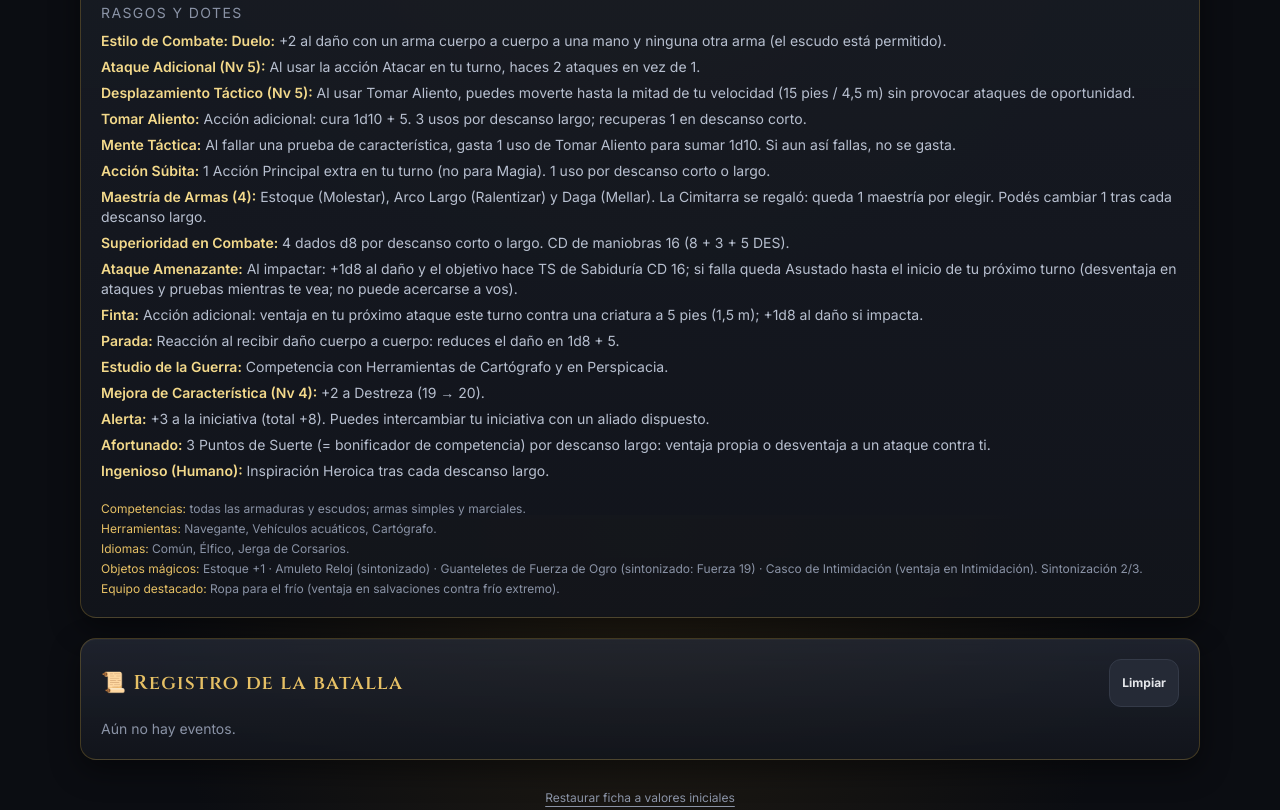
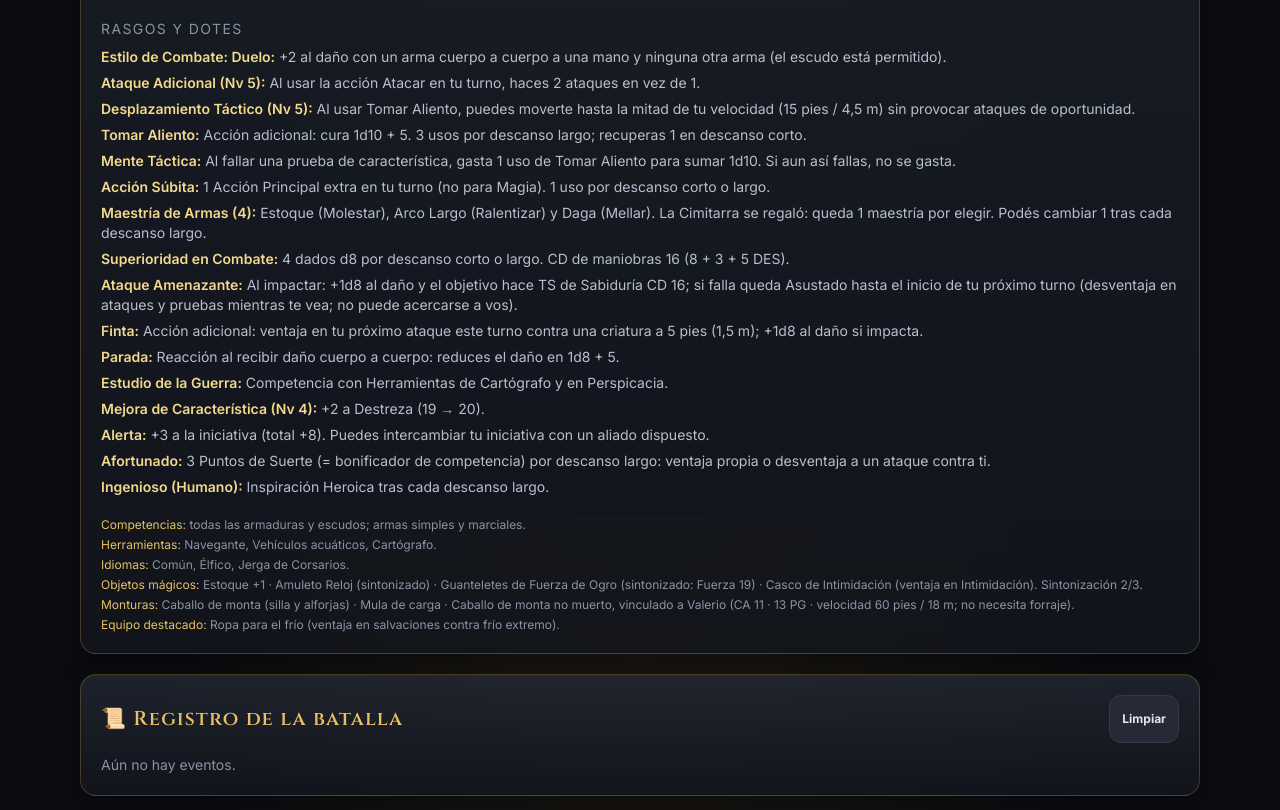
Before and after one commit to manganielloEmiliano/trackers-icespire, a plain HTML site: page valerio.html in a window 1280 px wide. Shown: the part 3485-4295 px from the top of the page. Drawn offline with nearby package versions, Linux system fonts and the light colour scheme.

Commit message:
feat: add Valerio's bonded undead riding horse

```diff
--- a/valerio.html
+++ b/valerio.html
@@ -249,7 +249,7 @@
       { id: uid(), icon: '🏹', name: 'Flechas de Arco Largo', cur: 59, max: 60, info: `Alcance 150/600 pies (${meters(150)}/${meters(600)} m) · Maestría: Ralentizar` },
       { id: uid(), icon: '🔥', name: 'Antorchas', cur: 10, max: 10, info: `Luz brillante ${fmt(20)} + tenue ${fmt(20)} · 1 hora` },
       { id: uid(), icon: '🍖', name: 'Raciones', cur: 6, max: 10, info: '1 por día de viaje' },
-      { id: uid(), icon: '🐴', name: 'Comida de los animales', cur: 20, max: 20, info: 'Días de forraje para la mula y el caballo de monta' },
+      { id: uid(), icon: '🐴', name: 'Comida de los animales', cur: 20, max: 20, info: 'Días de forraje para la mula y el caballo de monta vivo (el no muerto no come)' },
       { id: uid(), icon: '⭐', name: 'Abrojos', cur: 1, max: 1, info: CALTROPS_INFO },
       { id: uid(), icon: '🧪', name: 'Pociones de Curación', cur: 4, max: 4, heal: { n: 2, d: 4, b: 2 }, info: 'Acción Adicional · recupera 2d4 + 2 PG' }
     ],
@@ -653,6 +653,7 @@
         <div><span class="text-gold-400">Herramientas:</span> Navegante, Vehículos acuáticos, Cartógrafo.</div>
         <div><span class="text-gold-400">Idiomas:</span> Común, Élfico, Jerga de Corsarios.</div>
         <div><span class="text-gold-400">Objetos mágicos:</span> Estoque +1 · Amuleto Reloj (sintonizado) · Guanteletes de Fuerza de Ogro (sintonizado: Fuerza 19) · Casco de Intimidación (ventaja en Intimidación). Sintonización 2/3.</div>
+        <div><span class="text-gold-400">Monturas:</span> Caballo de monta (silla y alforjas) · Mula de carga · Caballo de monta no muerto, vinculado a Valerio (CA 11 · 13 PG · velocidad 60 pies / 18 m; no necesita forraje).</div>
         <div><span class="text-gold-400">Equipo destacado:</span> Ropa para el frío (ventaja en salvaciones contra frío extremo).</div>
       </div>`;
   }
```
